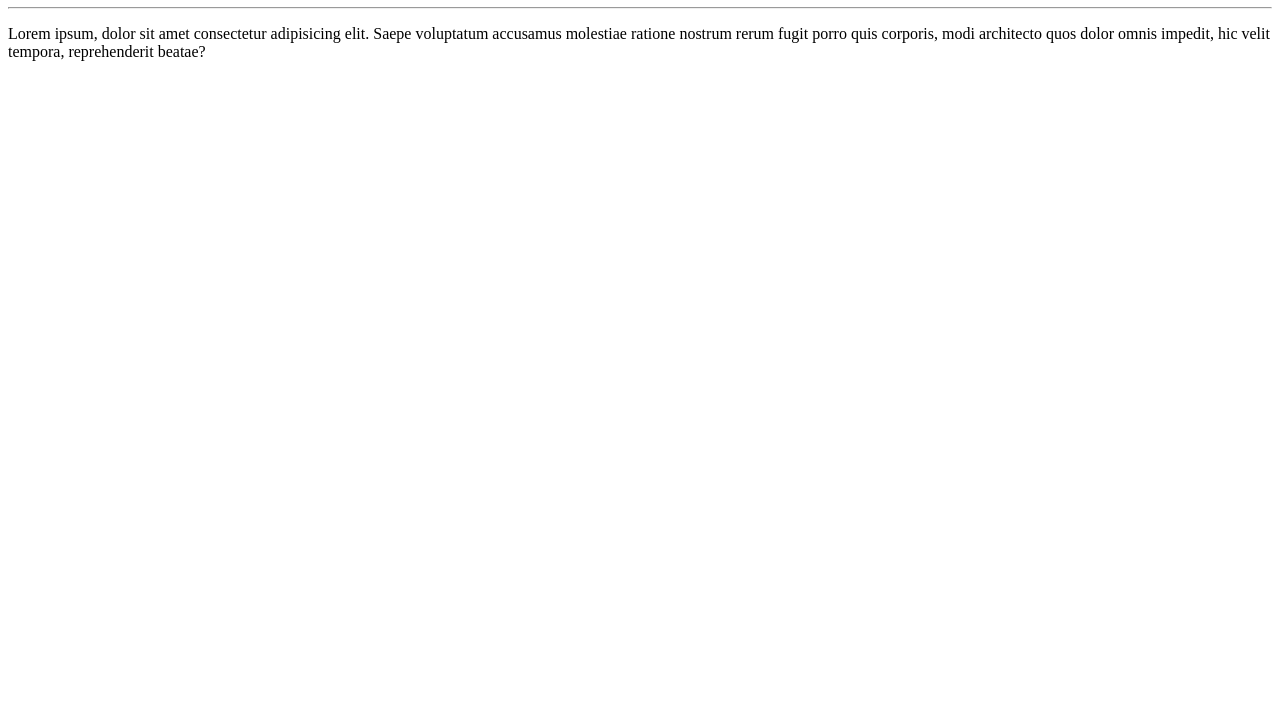
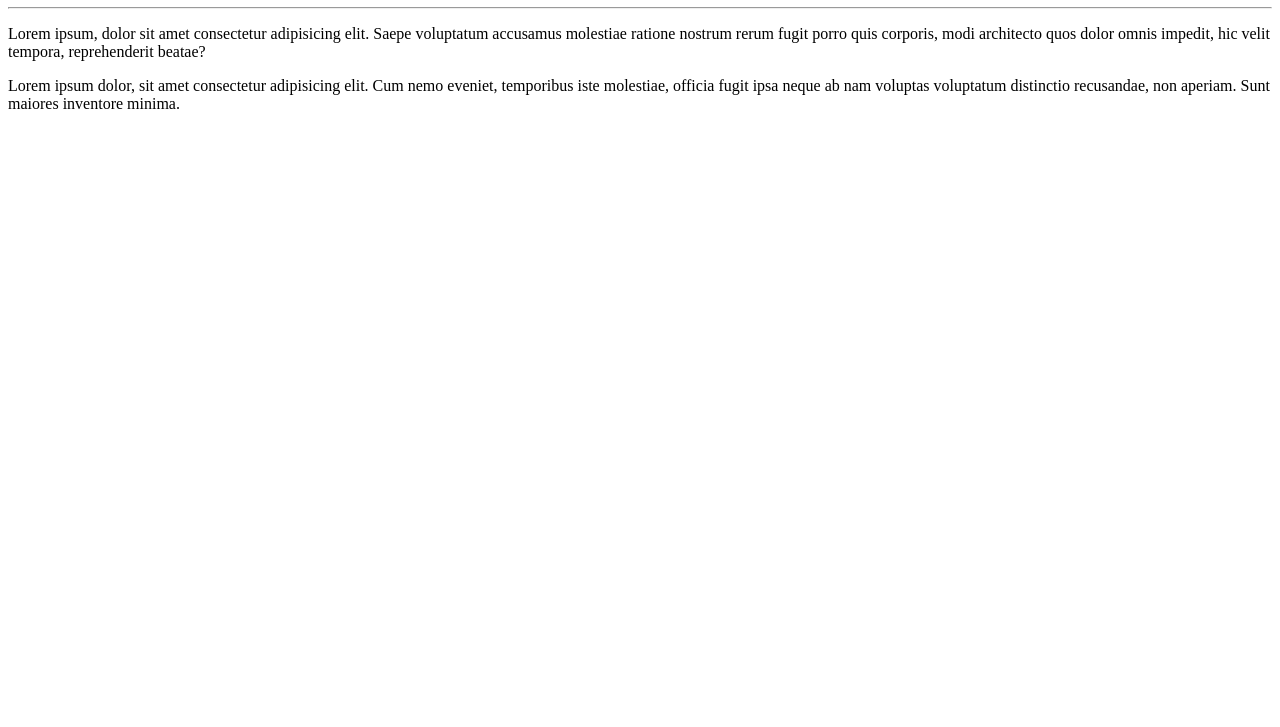
Before and after one commit to danipompeudetoledo/Ol--Mundo1, a plain HTML site: page site-exemplo/index.html in a window 1280 px wide. Shown: the part 73-800 px from the top of the page. Drawn offline with Linux system fonts and the light colour scheme.

Commit message:
adicionei um paragrafo

```diff
--- a/site-exemplo/index.html
+++ b/site-exemplo/index.html
@@ -10,5 +10,6 @@
     <h1>Olá Mundo</h1>
     <hr>
     <p>Lorem ipsum, dolor sit amet consectetur adipisicing elit. Saepe voluptatum accusamus molestiae ratione nostrum rerum fugit porro quis corporis, modi architecto quos dolor omnis impedit, hic velit tempora, reprehenderit beatae?</p>
+    <p>Lorem ipsum dolor, sit amet consectetur adipisicing elit. Cum nemo eveniet, temporibus iste molestiae, officia fugit ipsa neque ab nam voluptas voluptatum distinctio recusandae, non aperiam. Sunt maiores inventore minima.</p>
 </body>
 </html>
```
